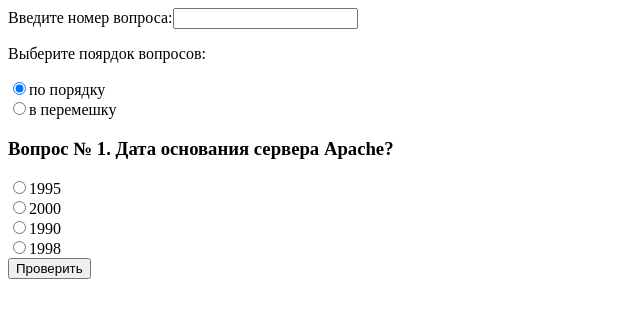
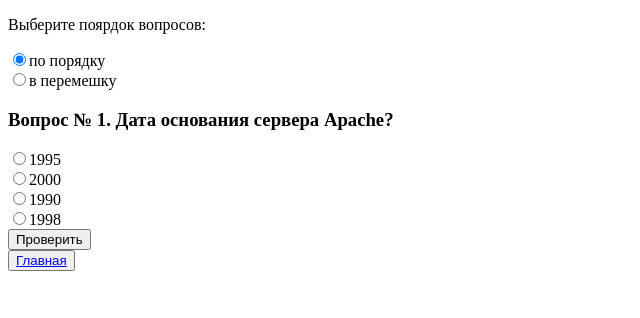
Before and after one commit to pilotvitalik/online_testing_app, a React (Create React App) app: page /test in a window 1280 px wide. Shown: the top 318 px of the page, without its empty margins (0-640 px from the left). Built offline with nearby package versions, Linux system fonts and the light colour scheme.

Commit message:
- functionality for choice of question moved to special page;

```diff
--- a/src/Components/ListItem.js
+++ b/src/Components/ListItem.js
@@ -7,7 +7,6 @@
 	const answers = props.answers;
 
 	const [answerRight, isAnswerRight] = useState('');
-	const [questNumber, setQuestNum] = useState('');
 	const [num, setNum] = useState();
 	const [inOrder, setInOrder] = useState('0');
 	const [inMix, setInMix] = useState('');
@@ -23,16 +22,6 @@
 	const nextQuest = () => {
 		const nextInd = props.dataInd + 1;
 		props.changeItem(nextInd);
-	}
-
-	const changeNum = (event) => {
-		setQuestNum(+event.target.value);
-	}
-
-	const updateQuest = (event) => {
-		if (event.keyCode === 13){
-			props.changeItem(questNumber - 1);
-		}
 	}
 
 	const checkVal = (event) => {
@@ -72,18 +61,6 @@
 	);
 
 	return <div data-ind={ props.dataInd }>
-		<div>
-			<label htmlFor='setNumQuest'>
-				Введите номер вопроса:
-			</label>
-			<input
-				id='setNumQuest'
-				name='questNumber'
-				type='text'
-				value={ questNumber }
-				onChange={ changeNum }
-				onKeyDown={ updateQuest }/>
-		</div>
 		<div>
 			<p>Выберите поярдок вопросов:</p>
 			<form>
--- a/src/Components/Main.js
+++ b/src/Components/Main.js
@@ -1,4 +1,4 @@
-
+import { useState } from 'react';
 import Test from './Test.js';
 import SetParam from './SetParam.js';
 import 	{
@@ -9,14 +9,20 @@
 
 
 function Main(props){
+	const [startInd, setStartInd] = useState(0);
+
+	const changeQuest = (val) => {
+		setStartInd(val);
+	}
+
 	return (
 		<Router>
 			<Switch>
 				<Route exact path='/'>
-					<SetParam questions={ props.questions }/>
+					<SetParam questions={ props.questions } changeItem={ changeQuest }/>
 				</Route>
 				<Route path='/test'>
-					<Test questions={ props.questions }/>
+					<Test questions={ props.questions } changeItem={ changeQuest } startInd={ startInd }/>
 				</Route>
 			</Switch>
 		</Router>
--- a/src/Components/SetParam.js
+++ b/src/Components/SetParam.js
@@ -1,12 +1,36 @@
+import React, { useState } from 'react';
 import { Link } from 'react-router-dom';
 
 function SetParam(props) {
-	console.log(props.questions)
+	const [questNumber, setQuestNum] = useState('');
+
+	const changeNum = (event) => {
+		setQuestNum(+event.target.value);
+	}
+
+	const updateQuest = () => {
+		props.changeItem(questNumber - 1);
+	}
+
 	return (
-		<button
-			type='button'>
-			<Link to='/test'>К тестам</Link>
-		</button>
+		<React.Fragment>
+			<div>
+				<label htmlFor='setNumQuest'>
+					Введите номер вопроса:
+				</label>
+				<input
+					id='setNumQuest'
+					name='questNumber'
+					type='text'
+					value={ questNumber }
+					onChange={ changeNum }/>
+			</div>
+			<button
+				type='button'
+				onClick={ updateQuest }>
+				<Link to='/test'>К тестам</Link>
+			</button>
+		</React.Fragment>
 	);
 }
 
--- a/src/Components/Test.js
+++ b/src/Components/Test.js
@@ -1,16 +1,11 @@
 import { useState } from 'react';
+import { Link } from 'react-router-dom';
 import ListItem from './ListItem.js';
 import style from './test.module.css';
 
 function Test(props){
 	let displayEl;
 	const quest = props.questions;
-	const [startInd, setStartInd] = useState(0);
-	console.log(quest);
-
-	const changeQuest = (val) => {
-		setStartInd(val);
-	}
 
 	const changeType = () => {
 		for (let i = quest.length - 1; i > 0; i--) {
@@ -20,7 +15,7 @@
 	}
 
 	const listItems = quest.map((item, index) =>
-		index === startInd ?
+		index === props.startInd ?
 		<ListItem
 			dataInd={ index }
 			question={item.name_quest}
@@ -29,18 +24,22 @@
 			answers={ item.answers }
 			rightAns={ item.rightAnswer }
 			idQuest={ item.id_quest }
-			changeItem={ changeQuest }
+			changeItem={ props.changeItem }
 			changeType={ changeType }/>
 		: ''
 	);
 
 	const testDone = <h2>Тест пройден</h2>;
 
-	startInd !== quest.length ? displayEl = listItems : displayEl = testDone;
+	props.startInd !== quest.length ? displayEl = listItems : displayEl = testDone;
 
 	return (
 		<div className={ style.common }>
 			{ displayEl }
+			<button
+				type='button'>
+				<Link to='/'>Главная</Link>
+			</button>
 		</div>
 	);
 }
```
